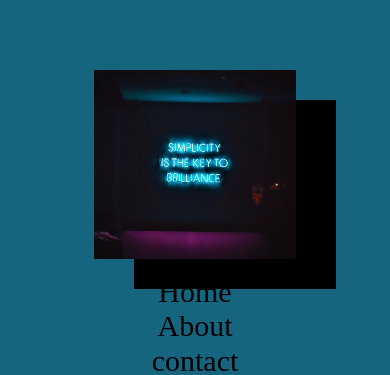
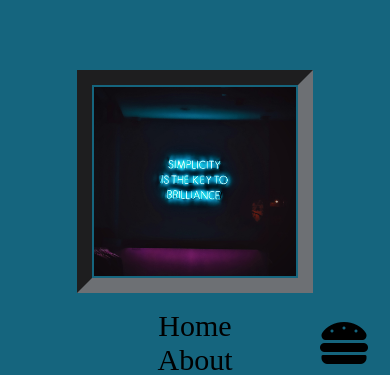
Before and after one commit to Nyilah/Nyilah-Johnson, a website: page index.html in a window 390 px wide. Shown: the part 468-843 px from the top of the page. Drawn offline with nearby package versions, Linux system fonts and the light colour scheme; a web font is replaced by a local one.

Commit message:
translate and position hamburger icon to the left over to the left using vw?

```diff
--- a/index.html
+++ b/index.html
@@ -21,6 +21,7 @@
       </figure>
 
     <nav>
+        <span class="fas fa-hamburger"></span>
       <ul>
         <li><a href="./index.html">Home</a></li>
         <li><a href="./About">About</a></li>
--- a/style.css
+++ b/style.css
@@ -2,7 +2,8 @@
   --primary: rgb(100, 94, 91);
   --primary-varient: #6e532f;
   --secondary:#15657e;
-  --secondary-varient:#000000;;
+  --secondary-varient:#000000;
+  --base-spacing:8px;
 }
 
 header,
@@ -18,6 +19,19 @@ flex-direction: column;
   align-items: center;
 }
 
+img {
+  display: block;
+  margin-left: auto;
+  margin-right: auto;
+  width: 65%;
+  border: 15px inset rgb(109, 112, 116);
+  /* makes image a circle */
+  /* border-radius: 360px; */
+  /* makes image 3d like */
+  /* box-shadow: 40px 30px 0 black; */
+  padding: 2px;
+}
+
 body {
   font-family: 'Judson', serif;
   background:var(--secondary);
@@ -31,16 +45,6 @@ h1 {
   padding:0.2%;
   color: var(--primary);
   text-shadow:-5px 0 #000000;
-}
-
-  img {
-    display: block;
-    margin-left: auto;
-    margin-right: auto;
-    width: 65%; */
-    border: 15px inset rgb(109, 112, 116);
-    /* border-radius: 360px; */
-    box-shadow: 40px 30px 0 black;
 }
 
 h2 {
@@ -69,6 +73,16 @@ h1 {
     font-size: 30px;
   }
 
+  .fas {
+    font-size: 48px;
+  }
+
+  nav .fas {
+    margin: 10px;
+    transform: translateX(calc(100vw - var(--base-spacing) * 10));
+    position: absolute;
+  }
+
 .copy {
   font-size: 20px;
 }
@@ -85,10 +99,9 @@ nav a {
 }
 
 nav li {
-  padding: var(--base-spacing) 2px;
+  padding:  ;
 }
 
 ul {
   padding: 0;
-
 }
```
Lines whose indentation alone changed are shown as unchanged.
